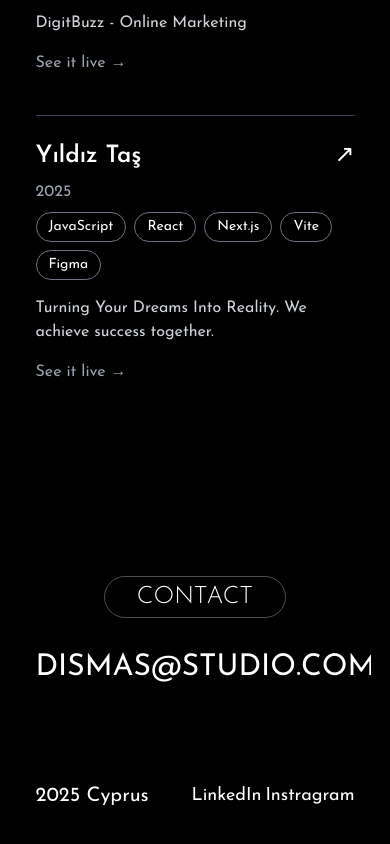
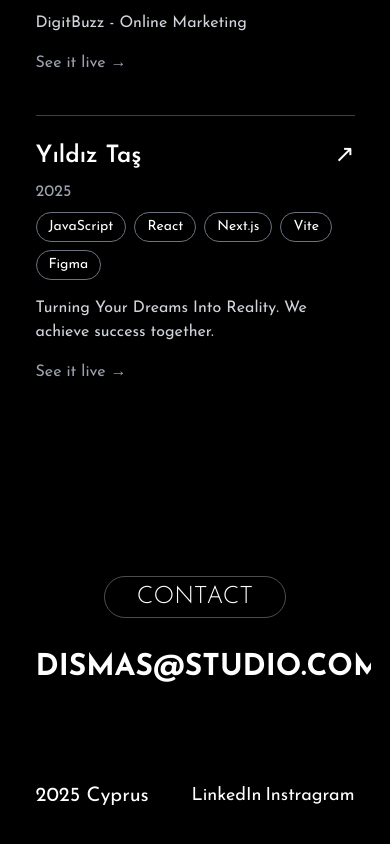
Before and after one commit to 911Development/dismas-client, a Next.js app: page / in a window 390 px wide. Shown: the part 7330-8174 px from the top of the page. Built offline with nearby package versions, Linux system fonts and the light colour scheme; a web font is replaced by a local one.

Commit message:
updated contacts

```diff
--- a/pages/index.js
+++ b/pages/index.js
@@ -63,7 +63,6 @@ export default function Home() {
                 className="w-52 lg:w-72 mx-auto mb-12"
               />
               <Link href={"#about"} className="mx-auto">
-
                 <button className="relative px-6 py-3 text-white font-semibold uppercase tracking-wide rounded-md border border-transparent bg-transparent">
                   <span className="absolute inset-0 border border-transparent bg-gradient-to-r from-gray-300 via-gray-600 to-gray-300"></span>
                   <span className="absolute inset-[1px] bg-black"></span>
@@ -174,7 +173,7 @@ export default function Home() {
           <section className="text-center">
             <a
               href="mailto:DISMAS@STUDIO.COM"
-              className="text-3xl lg:text-4xl hover:opacity-80 transition-all"
+              className="text-3xl lg:text-6xl font-bold hover:opacity-80 transition-all"
             >
               DISMAS@STUDIO.COM
             </a>
```
